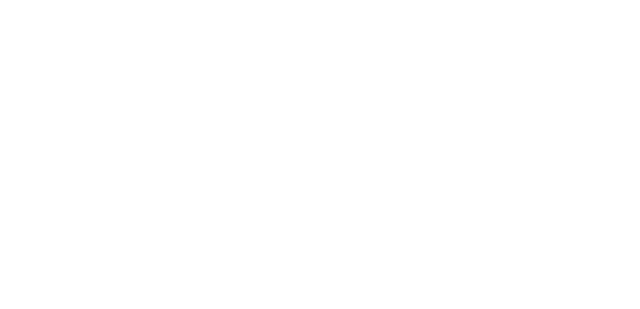
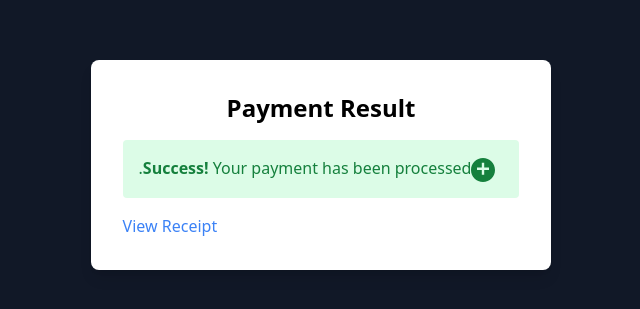
Before and after one commit to primemb/easy-pay-front, an Angular app: page /payments/verify/1 in a window 1280 px wide. Before the commit this address led to /. Shown: the part 235-544 px from the top of the page, without its empty margins (319-959 px from the left). Built offline with nearby package versions, Linux system fonts and the light colour scheme.

Commit message:
add payment result basic page

```diff
--- a/src/app/app-routing.module.ts
+++ b/src/app/app-routing.module.ts
@@ -6,6 +6,11 @@
     path: '',
     loadChildren: () =>
       import('./pages/payment/payment.module').then((m) => m.PaymentModule),
+  },
+  {
+    path: 'payments/verify/:gateway',
+    loadChildren: () =>
+      import('./pages/verify/verify.module').then((m) => m.VerifyModule),
   },
 ];
 
--- /dev/null
+++ b/src/app/pages/verify/verify.component.html
@@ -0,0 +1,26 @@
+<div class="bg-gray-900">
+  <div class="flex items-center justify-center h-screen">
+    <div class="bg-white rounded-lg shadow-lg p-8 max-w-lg">
+      <h1 class="text-2xl font-bold mb-4 text-center">Payment Result</h1>
+
+      <div class="bg-green-100 text-green-700 p-4 rounded mb-4">
+        <svg
+          xmlns="http://www.w3.org/2000/svg"
+          viewBox="0 0 20 20"
+          fill="currentColor"
+          class="w-6 h-6 inline-block mr-2"
+        >
+          <path
+            d="M10 0C4.475 0 0 4.475 0 10s4.475 10 10 10 10-4.475 10-10S15.525 0 10 0zm5 10h-4v4h-2v-4H5V8h4V4h2v4h4v2z"
+          />
+        </svg>
+        <span class="font-semibold">Success!</span> Your payment has been
+        processed.
+      </div>
+
+      <div class="flex justify-end">
+        <a href="#" class="text-blue-500 hover:text-blue-700">View Receipt</a>
+      </div>
+    </div>
+  </div>
+</div>
```
Also changed, not shown: src/app/pages/verify/verify.component.ts (added, +10 -0 lines), src/app/pages/verify/verify.module.ts (added, +13 -0 lines), src/app/pages/verify/verify.component.css (added), 1 other file (tests, documents, lock files or other folders).
